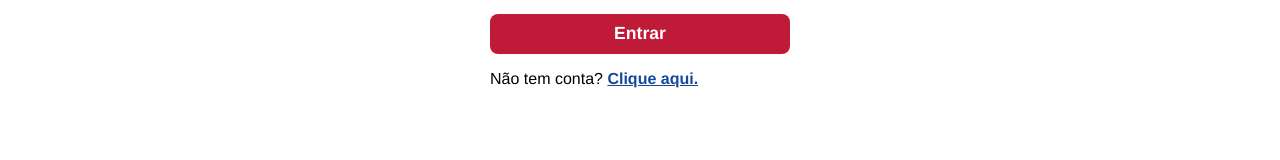
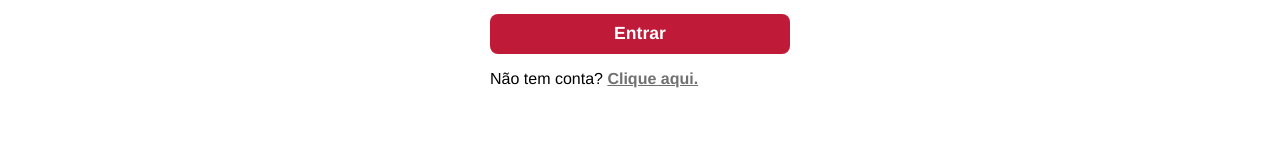
Before and after one commit to danbamorim/Projeto-AdoteCao, a React (Create React App) app in the folder frontend/: page /login in a window 1280 px wide. Shown: the part 304-464 px from the top of the page. Built offline with nearby package versions, Linux system fonts and the light colour scheme.

Commit message:
algumas melhorias no css

```diff
--- a/frontend/src/components/form/Form.module.css
+++ b/frontend/src/components/form/Form.module.css
@@ -27,7 +27,7 @@
   }
 
   .form_container p a {
-    color: #16479d;
+    color: #1c1c1ca1;
     font-weight: bold;
   }
 
```
